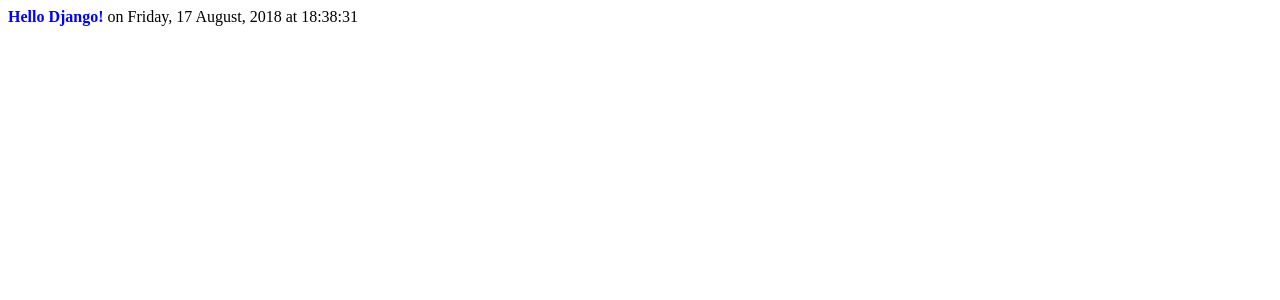
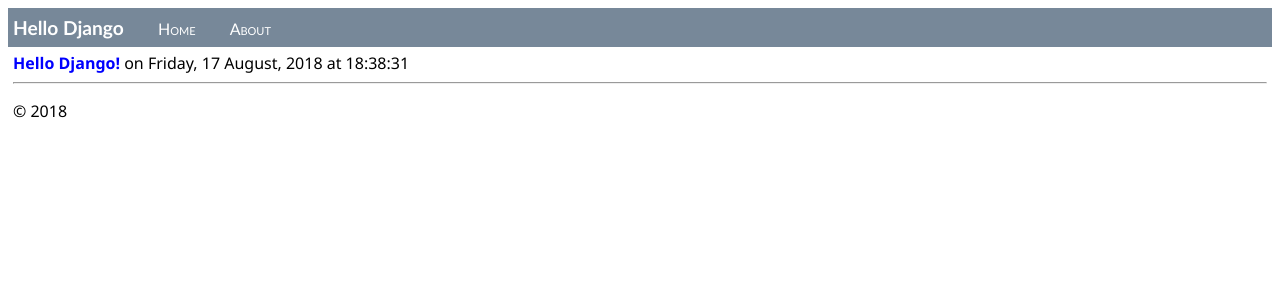
Before and after one commit to bheiling/Django_Visual_Studio, a Django app: page /hello in a window 1280 px wide. Shown: the top 300 px of the page. Run offline with Django 3.2, Linux system fonts and the light colour scheme.

Commit message:
started using template with static files

```diff
--- a/BasicProject/BasicProject/urls.py
+++ b/BasicProject/BasicProject/urls.py
@@ -19,7 +19,8 @@
     # Examples:
     url(r'^$', app.views.home, name='home'),
     url(r'^contact$', app.views.contact, name='contact'),
-    url(r'^about$', app.views.about, name='about'),
+    url(r'^about$', HelloDjangoApp.views.about, name='about'),
+    #url(r'^about$', app.views.about, name='about'),
     url(r'^hello$', HelloDjangoApp.views.index, name='hello'),
     url(r'^login/$',
         django.contrib.auth.views.login,
--- a/BasicProject/HelloDjangoApp/static/site.css
+++ b/BasicProject/HelloDjangoApp/static/site.css
@@ -2,3 +2,31 @@
     font-weight: 600;
     color: blue;
 }
+
+.navbar {
+    background-color: lightslategray;
+    font-size: 1em;
+    font-family: 'Trebuchet MS', 'Lucida Sans Unicode', 'Lucida Grande', 'Lucida Sans', Arial, sans-serif;
+    color: white;
+    padding: 8px 5px 8px 5px;
+}
+
+    .navbar a {
+        text-decoration: none;
+        color: inherit;
+    }
+
+.navbar-brand {
+    font-size: 1.2em;
+    font-weight: 600;
+}
+
+.navbar-item {
+    font-variant: small-caps;
+    margin-left: 30px;
+}
+
+.body-content {
+    padding: 5px;
+    font-family: 'Segoe UI', Tahoma, Geneva, Verdana, sans-serif;
+}
--- /dev/null
+++ b/BasicProject/HelloDjangoApp/templates/HelloDjangoApp/about.html
@@ -0,0 +1,4 @@
+{% extends "HelloDjangoApp/layout.html" %}
+{% block content %}
+{{ content }}
+{% endblock %}
--- a/BasicProject/HelloDjangoApp/templates/HelloDjangoApp/index.html
+++ b/BasicProject/HelloDjangoApp/templates/HelloDjangoApp/index.html
@@ -1,10 +1,4 @@
-<html>
-    <head>
-        <title>{{ title }}</title>
-        {% load staticfiles %} <!-- Instruct Django to load static files -->
-        <link rel="stylesheet" type="text/css" href="{% static 'site.css' %}" />
-    </head>
-    <body>
-        <span class="message">{{ message }}</span>{{ content }}
-    </body>
-</html>
+{% extends "HelloDjangoApp/layout.html" %}
+{% block content %}
+<span class="message">{{ message }}</span>{{ content }}
+{% endblock %}
--- /dev/null
+++ b/BasicProject/HelloDjangoApp/templates/HelloDjangoApp/layout.html
@@ -0,0 +1,25 @@
+<!DOCTYPE html>
+<html>
+<head>
+    <meta charset="utf-8" />
+    <title>{{ title }}</title>
+    {% load staticfiles %}
+    <link rel="stylesheet" type="text/css" href="{% static 'site.css' %}" />
+</head>
+
+<body>
+    <div class="navbar">
+       <a href="/" class="navbar-brand">Hello Django</a>
+       <a href="{% url 'home' %}" class="navbar-item">Home</a>
+       <a href="{% url 'about' %}" class="navbar-item">About</a>
+    </div>
+
+    <div class="body-content">
+{% block content %}{% endblock %}
+        <hr/>
+        <footer>
+            <p>&copy; 2018</p>
+        </footer>
+    </div>
+</body>
+</html>
--- a/BasicProject/HelloDjangoApp/views.py
+++ b/BasicProject/HelloDjangoApp/views.py
@@ -33,3 +33,13 @@
             'content' : " on " + now.strftime("%A, %d %B, %Y at %X")
         }
     )
+
+def about(request):
+    return render(
+        request,
+        "HelloDjangoApp/about.html",
+        {
+            'title' : "About HelloDjangoApp",
+            'content' : "Example app page for Django."
+        }
+    )
```
Also changed, not shown: 1 other file.
